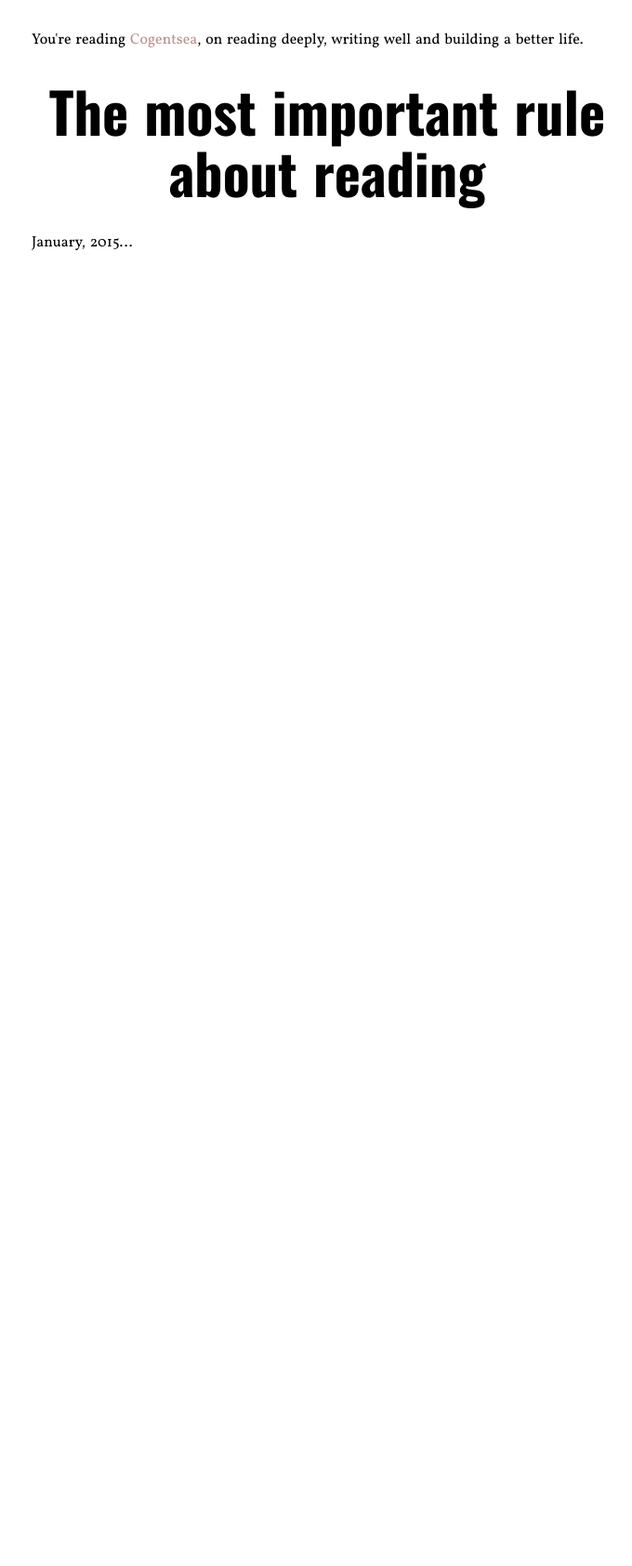
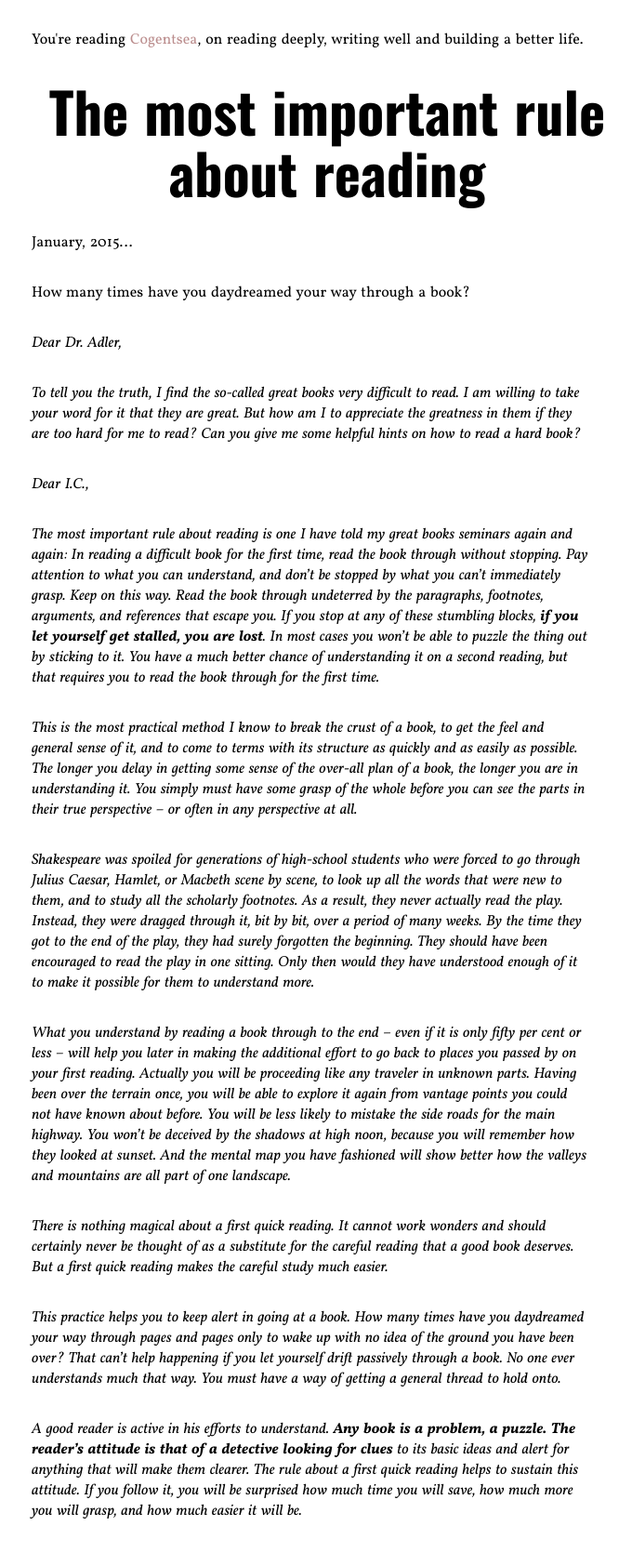
Before and after one commit to jacksoncusick/cogentsea, a Jekyll site: the page built from _posts/2015-11-8-eigth.html, in a window 1280 px wide. Shown: the whole page at 93% size, without its empty margins (288-968 px from the left). Built offline with Jekyll 4.4.1, drawn with Linux system fonts in a browser that asks for light colours; before the commit the page ends 900 px from its top, so only the background shows below that.

Commit message:
Update 2015-11-8-eigth.html

```diff
--- a/_posts/2015-11-8-eigth.html
+++ b/_posts/2015-11-8-eigth.html
@@ -1,9 +1,21 @@
 ---
 layout: default
 title: The most important rule about reading
-excerpt: How many times have you daydreamed your way through a book?
+excerpt: "... if you let yourself get stalled, you are lost."
 ---
 
 <h1>The most important rule about reading</h1>
 <p>January, 2015...</p>
-<p>
+<p>How many times have you daydreamed your way through a book?</p>
+<p><i>Dear Dr. Adler,</i></p>
+<p><i>To tell you the truth, I find the so-called great books very difficult to read. I am willing to take your word for it that they are great. But how am I to appreciate the greatness in them if they are too hard for me to read? Can you give me some helpful hints on how to read a hard book?</i></p>
+<p><i>Dear I.C.,</i></p>
+<p><i>The most important rule about reading is one I have told my great books seminars again and again: In reading a difficult book for the first time, read the book through without stopping. Pay attention to what you can understand, and don’t be stopped by what you can’t immediately grasp. Keep on this way. Read the book through undeterred by the paragraphs, footnotes, arguments, and references that escape you. If you stop at any of these stumbling blocks, <b>if you let yourself get stalled, you are lost</b>. In most cases you won’t be able to puzzle the thing out by sticking to it. You have a much better chance of understanding it on a second reading, but that requires you to read the book through for the first time.</i></p>
+<p><i>This is the most practical method I know to break the crust of a book, to get the feel and general sense of it, and to come to terms with its structure as quickly and as easily as possible. The longer you delay in getting some sense of the over-all plan of a book, the longer you are in understanding it. You simply must have some grasp of the whole before you can see the parts in their true perspective – or often in any perspective at all.</i></p>
+<p><i>Shakespeare was spoiled for generations of high-school students who were forced to go through Julius Caesar, Hamlet, or Macbeth scene by scene, to look up all the words that were new to them, and to study all the scholarly footnotes. As a result, they never actually read the play. Instead, they were dragged through it, bit by bit, over a period of many weeks. By the time they got to the end of the play, they had surely forgotten the beginning. They should have been encouraged to read the play in one sitting. Only then would they have understood enough of it to make it possible for them to understand more.</i></p>
+<p><i>What you understand by reading a book through to the end – even if it is only fifty per cent or less – will help you later in making the additional effort to go back to places you passed by on your first reading. Actually you will be proceeding like any traveler in unknown parts. Having been over the terrain once, you will be able to explore it again from vantage points you could not have known about before. You will be less likely to mistake the side roads for the main highway. You won’t be deceived by the shadows at high noon, because you will remember how they looked at sunset. And the mental map you have fashioned will show better how the valleys and mountains are all part of one landscape.</i></p>
+<p><i>There is nothing magical about a first quick reading. It cannot work wonders and should certainly never be thought of as a substitute for the careful reading that a good book deserves. But a first quick reading makes the careful study much easier.</i></p>
+<p><i>This practice helps you to keep alert in going at a book. How many times have you daydreamed your way through pages and pages only to wake up with no idea of the ground you have been over? That can’t help happening if you let yourself drift passively through a book. No one ever understands much that way. You must have a way of getting a general thread to hold onto.</i></p>
+<p><i>A good reader is active in his efforts to understand. <b>Any book is a problem, a puzzle. The reader’s attitude is that of a detective looking for clues</b> to its basic ideas and alert for anything that will make them clearer. The rule about a first quick reading helps to sustain this attitude. If you follow it, you will be surprised how much time you will save, how much more you will grasp, and how much easier it will be.</i></p>
+<p><i></i></p>
+<p><i></i></p>
```
